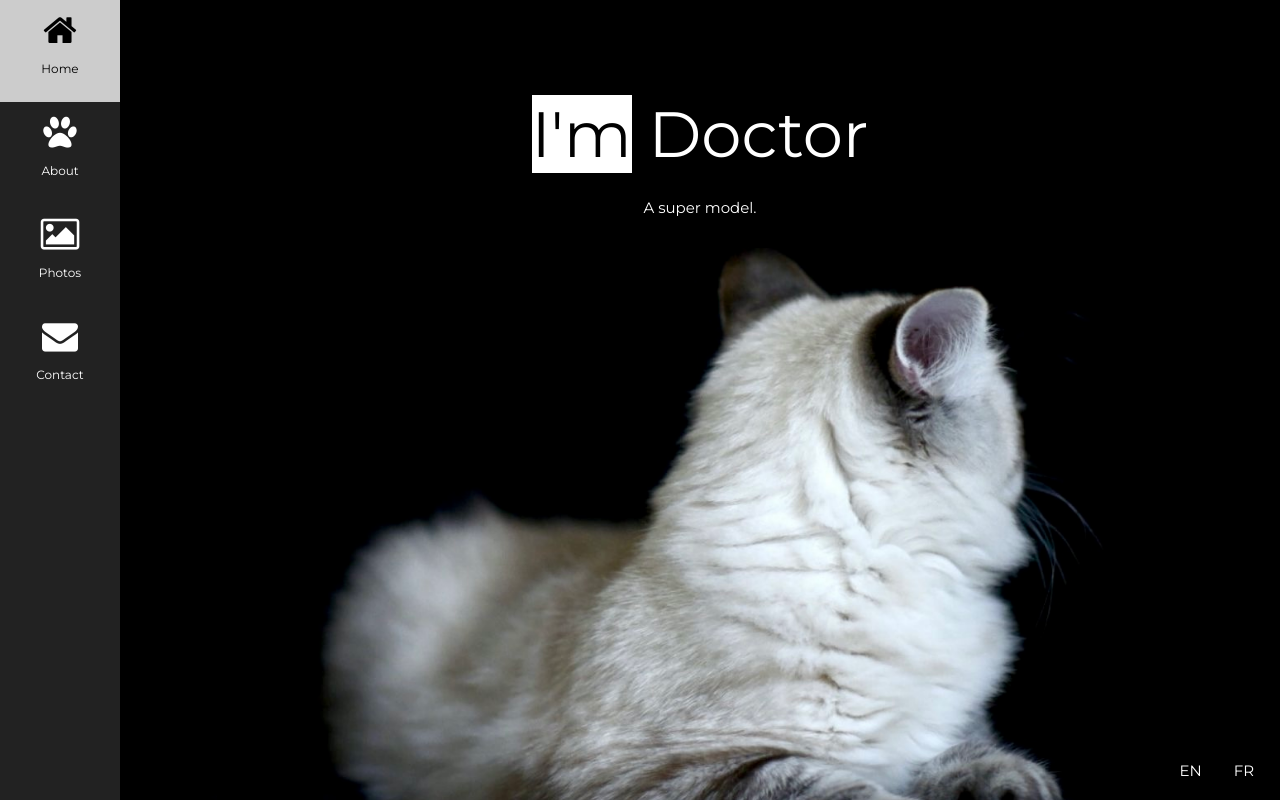
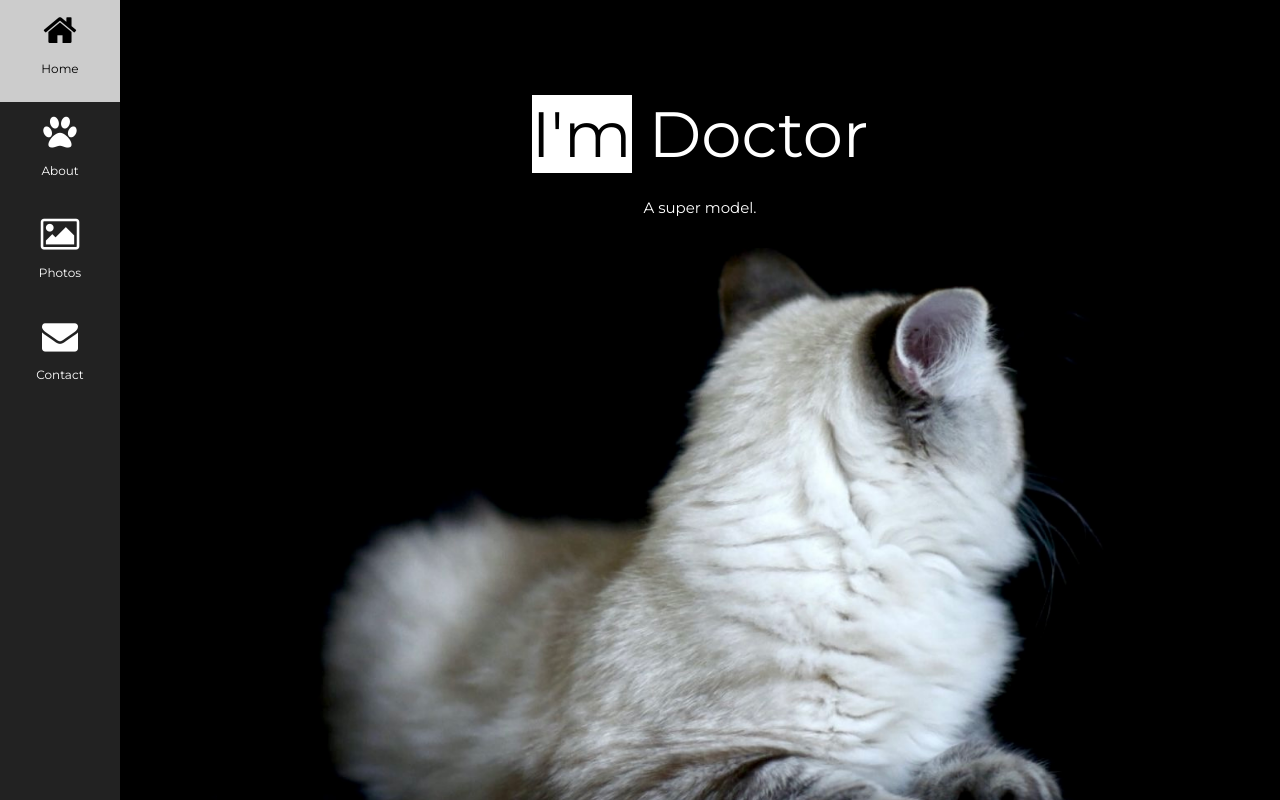
Before and after one commit to yinhsunchang/cat-model, a React (Vite) app: page / in a window 1280 px wide. Shown: the top 800 px of the page. Built offline with nearby package versions, Linux system fonts and the light colour scheme.

Commit message:
refactor: move language switcher to navbar and sidebar

```diff
--- a/src/CatModel.tsx
+++ b/src/CatModel.tsx
@@ -1,7 +1,5 @@
 import "./CatModel.css";
-
 import MyHelmet from "./components/Helmet.tsx";
-import Switcher from "./components/Switcher.tsx";
 import Sidebar from "./components/Sidebar.tsx";
 import Navbar from "./components/Navbar.tsx";
 import Header from "./components/Header.tsx";
@@ -9,16 +7,14 @@ import About from "./components/About.tsx";
 import Portfolio from "./components/Portfolio.tsx";
 import Contact from "./components/Contact.tsx";
 import Footer from "./components/Footer.tsx";
-
 import { useSmoothScroll } from "./services/useSmoothScroll.ts";
 
 function CatModel() {
-  useSmoothScroll(); // Enable smooth scrolling
+  useSmoothScroll();
 
   return (
     <>
       <MyHelmet />
-      <Switcher />
       <div className="black">
         <Sidebar />
         <Navbar />
```
